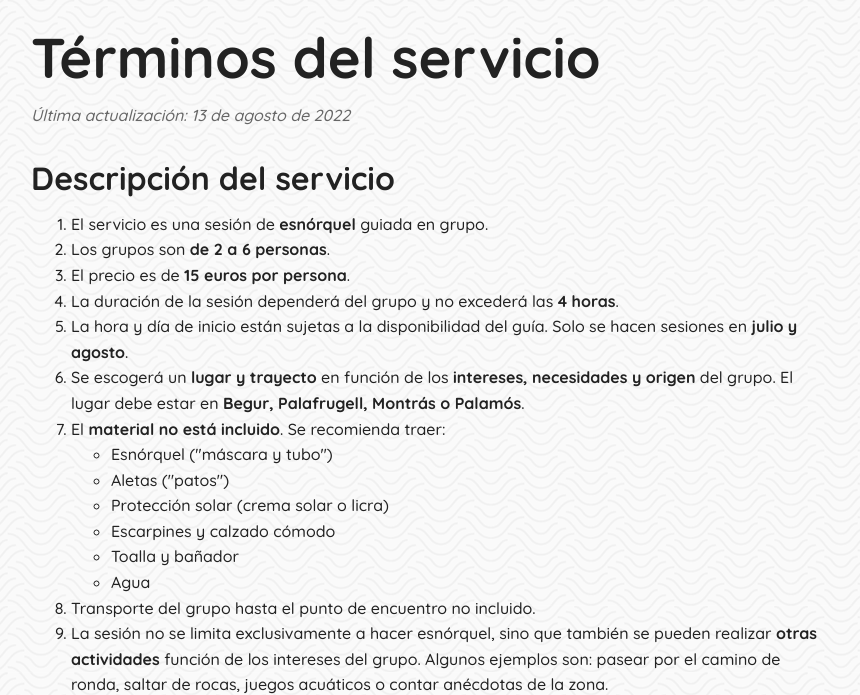
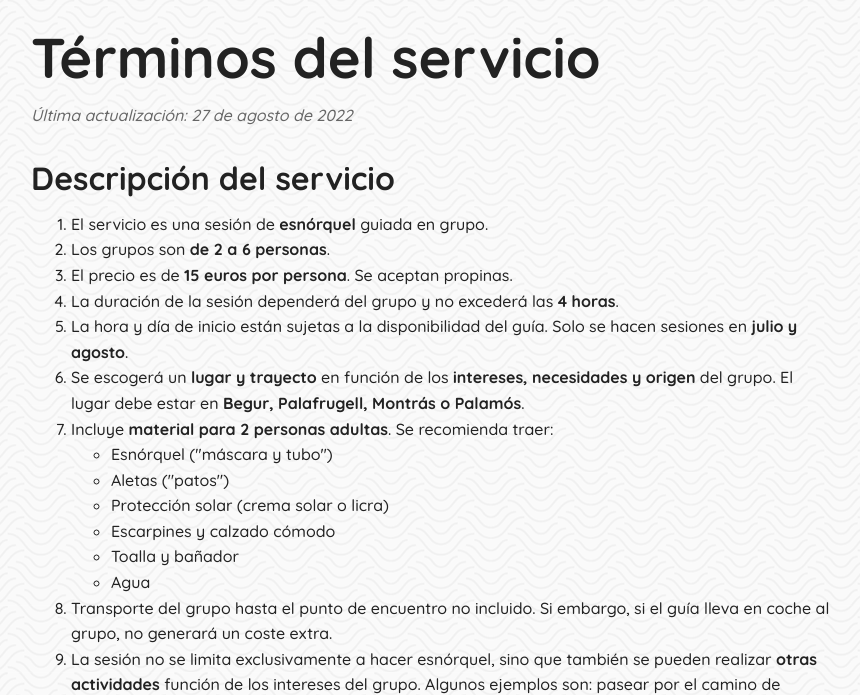
Before and after one commit to mauriciabad/anemonetours-website, a plain HTML site: page dist/tos.html in a window 1280 px wide. Shown: the part 261-956 px from the top of the page, without its empty margins (209-1069 px from the left). Drawn offline with Linux system fonts and the light colour scheme.

Commit message:
Update tos

```diff
--- a/dist/tos.html
+++ b/dist/tos.html
@@ -37,13 +37,13 @@
 
     <h1>Términos del servicio</h1>
 
-    <div class="last-update">Última actualización: 13 de agosto de 2022</div>
+    <div class="last-update">Última actualización: 27 de agosto de 2022</div>
 
     <h2>Descripción del servicio</h2>
     <ol>
       <li>El servicio es una sesión de <b>esnórquel</b> guiada en grupo.</li>
       <li>Los grupos son <b>de 2 a 6 personas</b>.</li>
-      <li>El precio es de <b>15 euros por persona</b>.</li>
+      <li>El precio es de <b>15 euros por persona</b>. Se aceptan propinas.</li>
       <li>La duración de la sesión dependerá del grupo y no excederá las <b>4 horas</b>.</li>
       <li>
         La hora y día de inicio están sujetas a la disponibilidad del guía. Solo se hacen sesiones en
@@ -53,7 +53,7 @@
         Se escogerá un <b>lugar y trayecto</b> en función de los <b>intereses, necesidades y origen</b> del
         grupo. El lugar debe estar en <b>Begur, Palafrugell, Montrás o Palamós</b>.
       </li>
-      <li>El <b>material no está incluido</b>. Se recomienda traer:</li>
+      <li>Incluye <b>material para 2 personas adultas</b>. Se recomienda traer:</li>
       <ul>
         <li>Esnórquel ("máscara y tubo")</li>
         <li>Aletas ("patos")</li>
@@ -62,7 +62,10 @@
         <li>Toalla y bañador</li>
         <li>Agua</li>
       </ul>
-      <li>Transporte del grupo hasta el punto de encuentro no incluido.</li>
+      <li>
+        Transporte del grupo hasta el punto de encuentro no incluido. Si embargo, si el guía lleva en coche al
+        grupo, no generará un coste extra.
+      </li>
       <li>
         La sesión no se limita exclusivamente a hacer esnórquel, sino que también se pueden realizar
         <b>otras actividades</b> función de los intereses del grupo. Algunos ejemplos son: pasear por el
```
